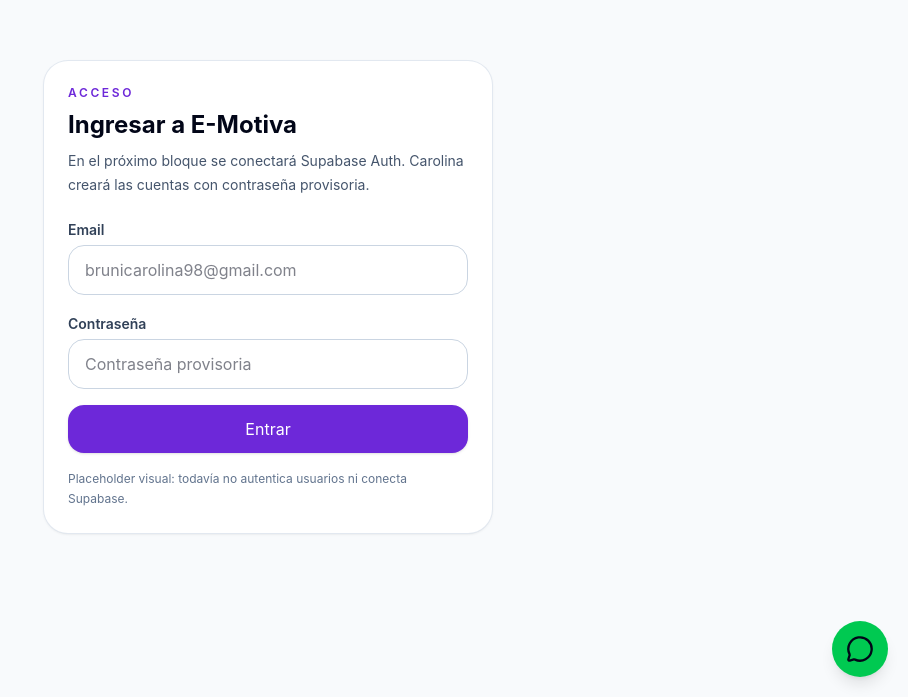
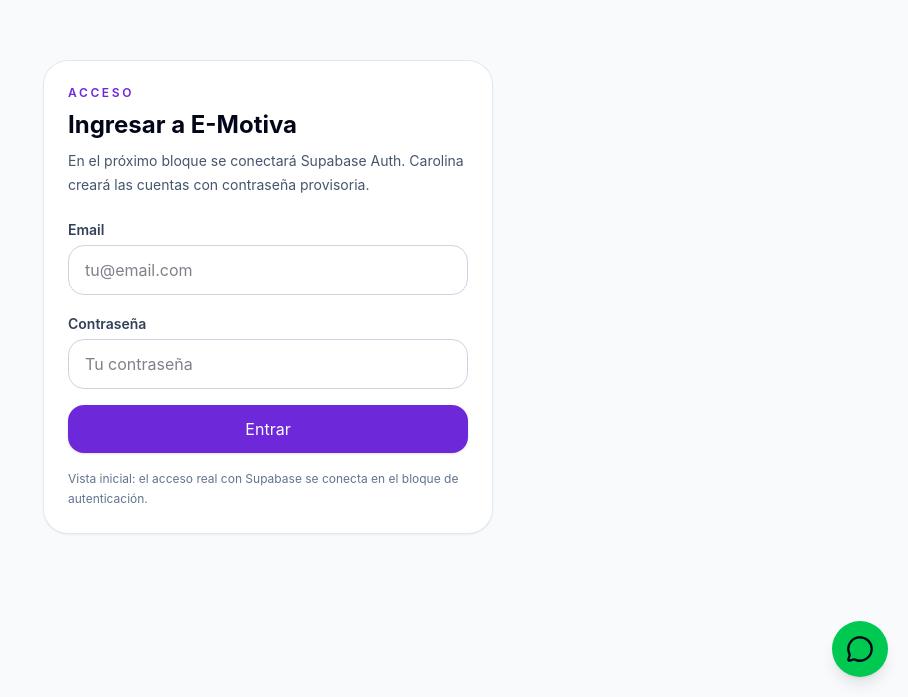
Before and after one commit to RanquelTechLab-Dev/Gimnasio-E--Motiva, a React (Vite) app: page /login in a window 1280 px wide. Shown: the part 103-800 px from the top of the page, without its empty margins (372-1280 px from the left). Built offline with nearby package versions, Linux system fonts and the light colour scheme.

Commit message:
RAN-6 remove real admin email from login placeholder

```diff
--- a/src/pages/LoginPage.tsx
+++ b/src/pages/LoginPage.tsx
@@ -12,17 +12,17 @@ export function LoginPage() {
           <div className="space-y-4">
             <label className="block">
               <span className="text-sm font-semibold text-slate-700">Email</span>
-              <input className="mt-1 w-full rounded-2xl border border-slate-300 px-4 py-3" placeholder="brunicarolina98@gmail.com" />
+              <input className="mt-1 w-full rounded-2xl border border-slate-300 px-4 py-3" placeholder="tu@email.com" />
             </label>
             <label className="block">
               <span className="text-sm font-semibold text-slate-700">Contraseña</span>
-              <input className="mt-1 w-full rounded-2xl border border-slate-300 px-4 py-3" placeholder="Contraseña provisoria" type="password" />
+              <input className="mt-1 w-full rounded-2xl border border-slate-300 px-4 py-3" placeholder="Tu contraseña" type="password" />
             </label>
             <button className="w-full rounded-2xl bg-emotiva-600 px-4 py-3 font-semibold text-white shadow-sm hover:bg-emotiva-700">
               Entrar
             </button>
             <p className="text-xs leading-5 text-slate-500">
-              Placeholder visual: todavía no autentica usuarios ni conecta Supabase.
+              Vista inicial: el acceso real con Supabase se conecta en el bloque de autenticación.
             </p>
           </div>
         </PageCard>
```
